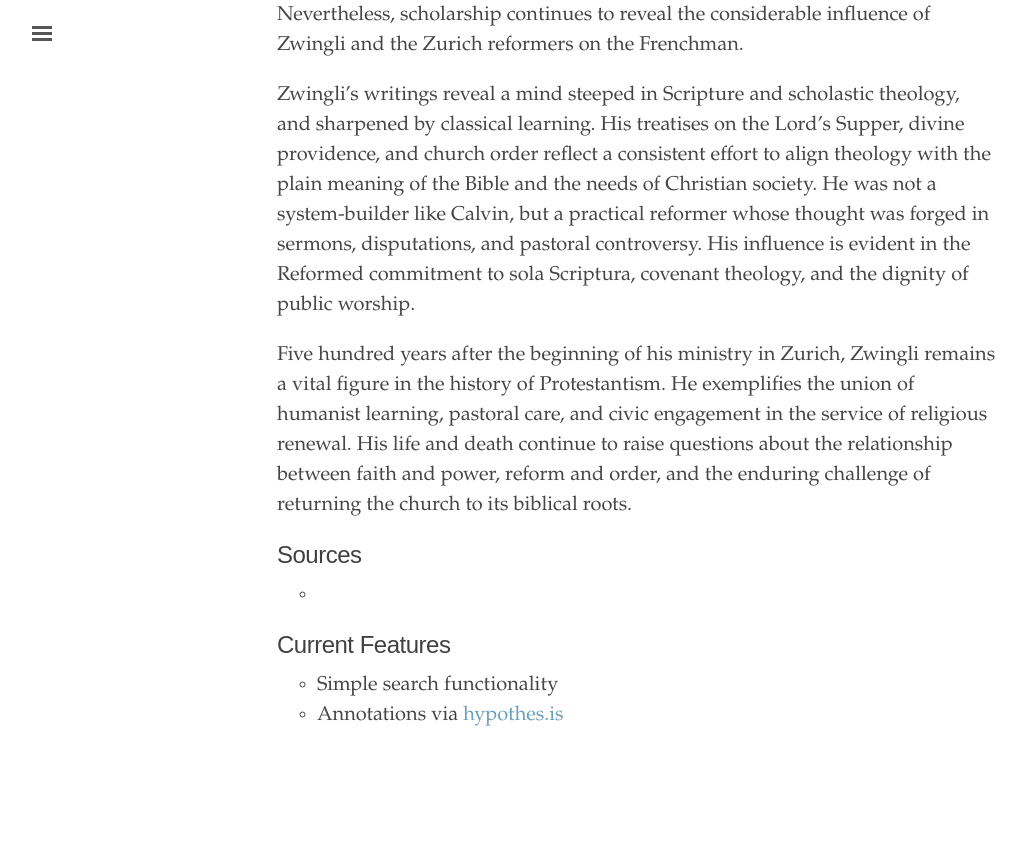
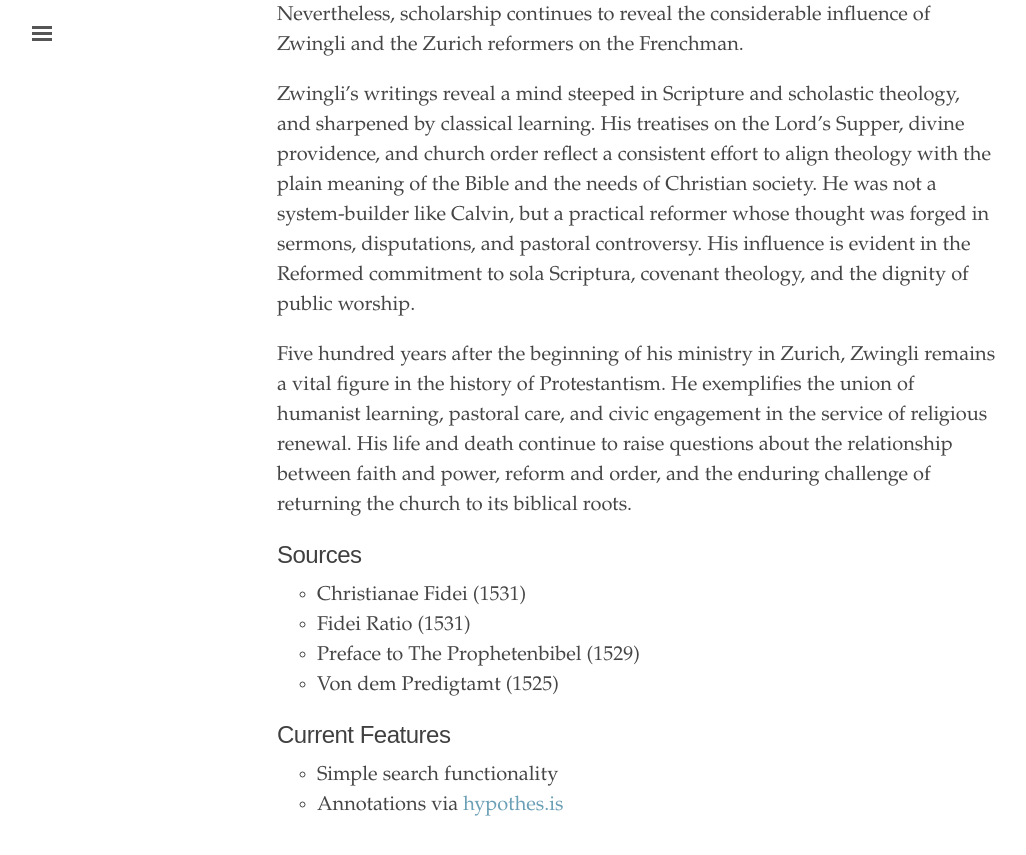
Before and after one commit to turicumzwingli/turicum, a Jekyll site: the page built from about.md, in a window 1280 px wide and 900 px high, scrolled down 5642 px. Shown: the top 855 px of the window, without its empty margins (3-1029 px from the left). Built offline with Jekyll 4.4.1, drawn with Linux system fonts in a browser that asks for light colours; before the commit the page ends 6452 px from its top, so only the background shows below that.

Commit message:
Update about.md add sources

```diff
--- a/about.md
+++ b/about.md
@@ -61,7 +61,10 @@ Five hundred years after the beginning of his ministry in Zurich, Zwingli remain
 
 ## Sources
 
--
+- Christianae Fidei (1531)
+- Fidei Ratio (1531)
+- Preface to The Prophetenbibel (1529)
+- Von dem Predigtamt (1525)
 
 
 ## Current Features
```
